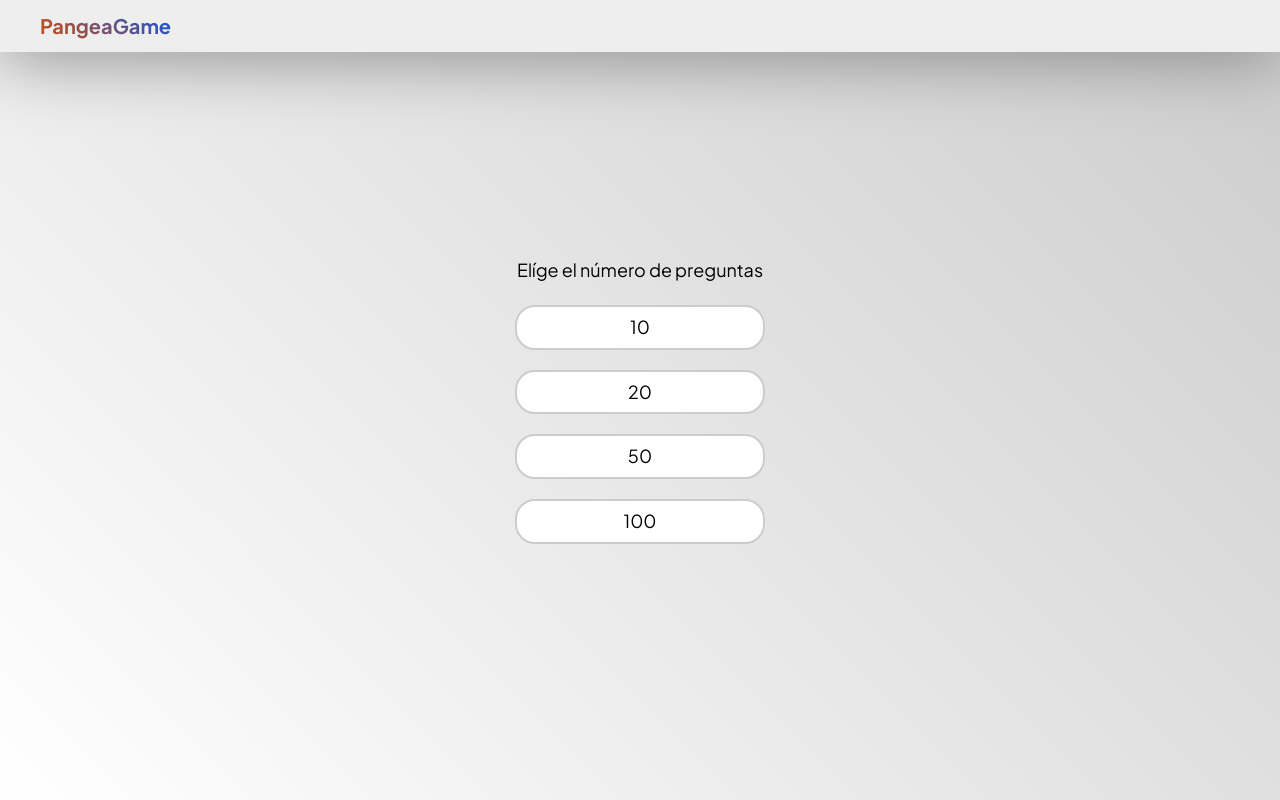
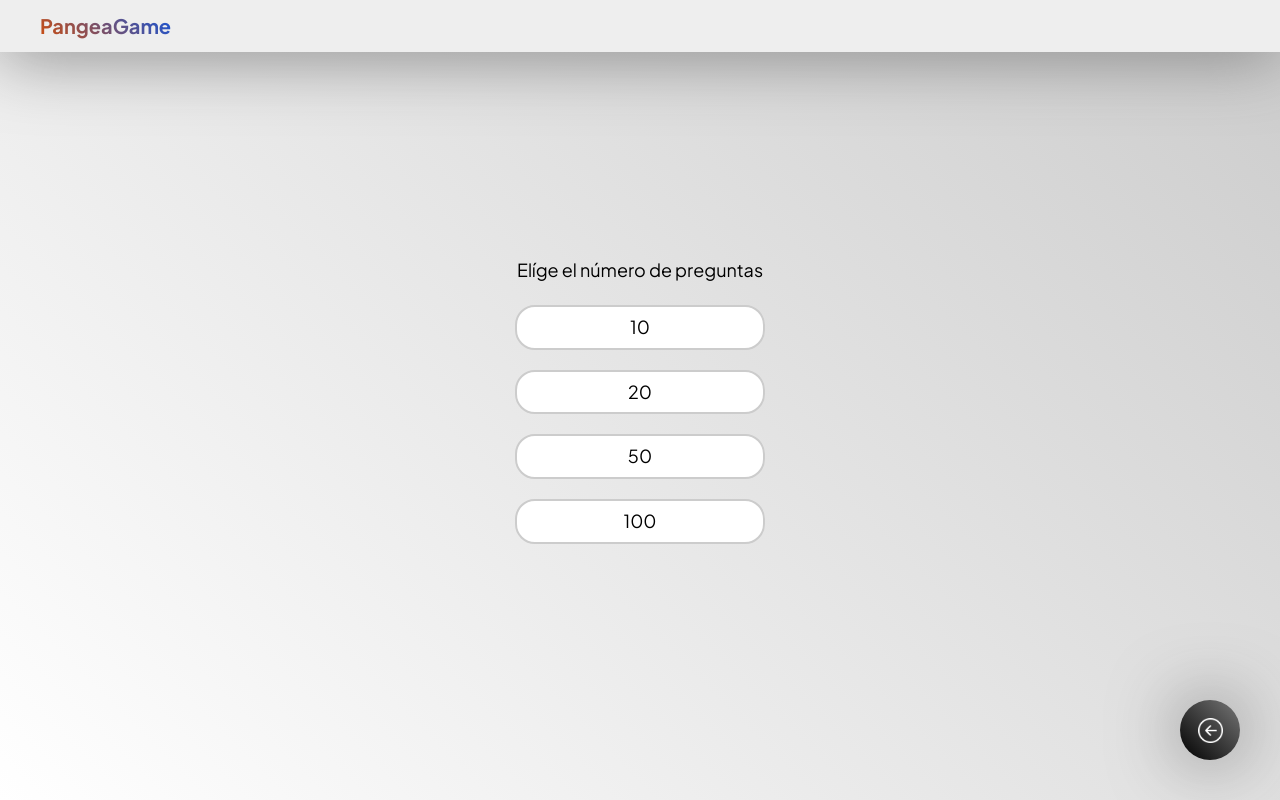
Before and after one commit to MiguelArmasZ/pangea-game, a Next.js app: page /questions in a window 1280 px wide. Built offline with nearby package versions, Linux system fonts and the light colour scheme; a web font is replaced by a local one.

Commit message:
agrega el botón para volver atrás

```diff
--- /dev/null
+++ b/components/ui/backBtn/BackBtn.module.css
@@ -0,0 +1,22 @@
+.BackBtn {
+  background: var(--degrade-black);
+  padding: var(--space-1);
+  border: none;
+  border-radius: var(--radius-full);
+  display: flex;
+  align-items: center;
+  justify-content: center;
+  position: absolute;
+  right: 0;
+  bottom: 5%;
+  box-shadow: var(--shadow-l);
+  width: 6rem;
+  height: 6rem;
+  transition: transform 0.5s ease;
+}
+
+@media (min-width: 900px) {
+  .BackBtn:hover {
+    transform: translateY(-10%);
+  }
+}
--- /dev/null
+++ b/components/ui/backBtn/BackBtn.tsx
@@ -0,0 +1,18 @@
+import Image from 'next/image'
+import { useRouter } from 'next/router'
+import css from './BackBtn.module.css'
+
+export const BackBtn = () => {
+  const { back } = useRouter()
+
+  return (
+    <button className={css.BackBtn} onClick={() => back()}>
+      <Image
+        src='/icons/back.png'
+        width={25}
+        height={25}
+        alt='volver atrás'
+      />
+    </button>
+  )
+}
--- a/components/ui/index.ts
+++ b/components/ui/index.ts
@@ -4,3 +4,4 @@ export * from './button/Button'
 export * from './keypad/Keypad'
 export * from './developed/Developed'
 export * from './navbar/Navbar'
+export * from './backBtn/BackBtn'
--- a/data/countries.ts
+++ b/data/countries.ts
@@ -1,4 +1,6 @@
-export const countries = [
+import { Country } from '../interfaces'
+
+export const countries: Country[] = [
   { name: 'afganistán', capital: 'kabul', flag: 'afganistan' },
   { name: 'albania', capital: 'tirana', flag: 'albania' },
   { name: 'alemania', capital: 'berlín', flag: 'alemania' },
--- a/interfaces/index.ts
+++ b/interfaces/index.ts
@@ -12,3 +12,9 @@ export interface ConfigGameBtn {
   text: Modality | NumberQuestions
   optionConfig: OptionsConfig
 }
+
+export interface Country {
+  name: string
+  capital: string
+  flag: string
+}
--- a/pages/questions.tsx
+++ b/pages/questions.tsx
@@ -1,5 +1,5 @@
 import { PlayLayout } from '../components/layouts'
-import { Keypad, Paragraph } from '../components/ui'
+import { BackBtn, Keypad, Paragraph } from '../components/ui'
 import { numberQuestions } from '../data'
 
 const QuestionsPage = () => {
@@ -7,6 +7,7 @@ const QuestionsPage = () => {
     <PlayLayout>
       <Paragraph>elíge el número de preguntas</Paragraph>
       <Keypad buttons={numberQuestions} />
+      <BackBtn />
     </PlayLayout>
   )
 }
--- a/styles/utils.css
+++ b/styles/utils.css
@@ -8,4 +8,5 @@
   justify-content: center;
   min-height: 100vh;
   gap: var(--space-2);
+  position: relative;
 }
```
Also changed, not shown: pages/play.tsx (+13 -5 lines), public/icons/back.png (added).
